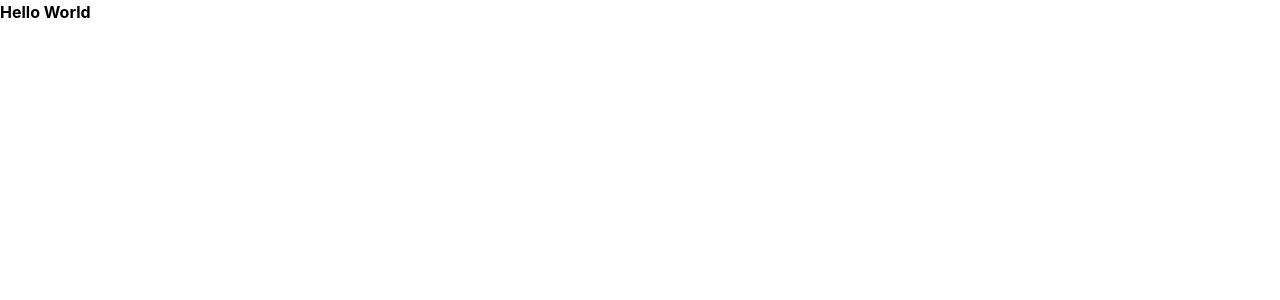
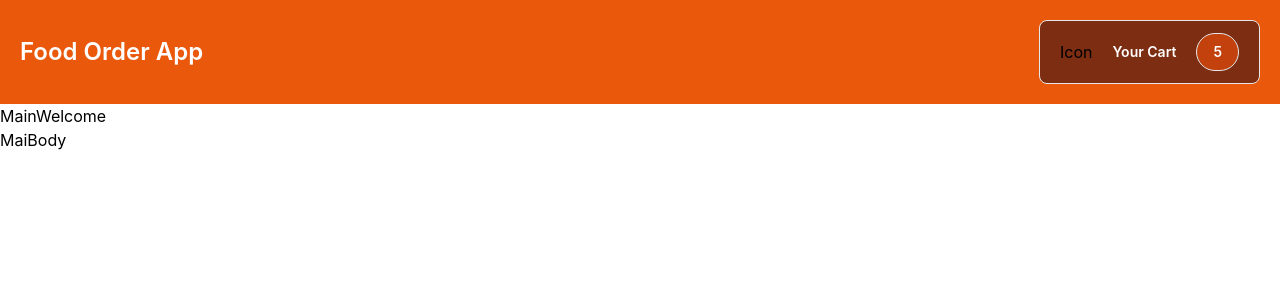
Before and after one commit to Jorge-Ortiz-Mata/04-food-order-app, a React (Create React App) app: page / in a window 1280 px wide. Shown: the top 300 px of the page. Built offline with nearby package versions, Linux system fonts and the light colour scheme.

Commit message:
Adding Header Component and dummy data.

```diff
--- a/src/App.tsx
+++ b/src/App.tsx
@@ -1,8 +1,19 @@
+import Header from "./components/Header/Header";
+import MainWelcome from "./components/Welcome/MainWelcome";
+import MainBody from "./components/Body/MainBody";
+
 function App() {
+
+  // function sayHi(): void {
+  //   console.log('Hello Fucking New World')
+  // }
+
   return (
-    <div className="font-bold">
-      Hello World
-    </div>
+    <>
+      <Header title='Hello My title' />
+      <MainWelcome />
+      <MainBody />
+    </>
   );
 }
 
--- /dev/null
+++ b/src/components/Body/MainBody.tsx
@@ -0,0 +1,8 @@
+const MainBody:React.FC = () => {
+
+  return(
+    <p>MaiBody</p>
+  )
+}
+
+export default MainBody;
--- /dev/null
+++ b/src/components/Header/CartHeader.tsx
@@ -0,0 +1,17 @@
+import React from "react";
+import CartIcon from "./CartIcon";
+import CartText from "./CartText";
+import CartNumber from "./CartNumber";
+
+const CartHeader = () => {
+
+  return(
+    <div className="flex gap-5 items-center border px-5 py-3 rounded-lg bg-orange-900">
+      <CartIcon />
+      <CartText />
+      <CartNumber />
+    </div>
+  )
+}
+
+export default CartHeader;
--- /dev/null
+++ b/src/components/Header/CartIcon.tsx
@@ -0,0 +1,8 @@
+const CartIcon = () => {
+
+  return (
+    <p>Icon</p>
+  )
+}
+
+export default CartIcon;
--- /dev/null
+++ b/src/components/Header/CartNumber.tsx
@@ -0,0 +1,8 @@
+const CartNumber = () => {
+
+  return(
+    <p className="text-sm text-white font-semibold border py-2 px-4 rounded-full bg-orange-700">5</p>
+  )
+}
+
+export default CartNumber;
--- /dev/null
+++ b/src/components/Header/CartText.tsx
@@ -0,0 +1,8 @@
+const CartText = () => {
+
+  return (
+    <p className="font-semibold text-white text-sm">Your Cart</p>
+  )
+}
+
+export default CartText;
--- /dev/null
+++ b/src/components/Header/Header.tsx
@@ -0,0 +1,18 @@
+import TitleHeader from './TitleHeader';
+import CartHeader from './CartHeader';
+
+type HeaderProps = {
+  title: string,
+};
+
+const Header = ({title}:HeaderProps) => {
+
+  return(
+    <nav className='flex bg-orange-600 justify-between p-5 items-center'>
+      <TitleHeader title='Food Order App' />
+      <CartHeader />
+    </nav>
+  )
+}
+
+export default Header;
--- /dev/null
+++ b/src/components/Header/TitleHeader.tsx
@@ -0,0 +1,12 @@
+type TitleProps = {
+  title: string
+}
+
+const TitleHeader = ({title}: TitleProps) => {
+
+  return(
+    <h2 className="font-semibold text-white text-2xl">{title}</h2>
+  )
+}
+
+export default TitleHeader;
--- /dev/null
+++ b/src/components/Welcome/MainWelcome.tsx
@@ -0,0 +1,9 @@
+// const MainWelcome = () => {
+const MainWelcome:React.FC = () => {
+
+  return(
+    <p>MainWelcome</p>
+  )
+}
+
+export default MainWelcome;
--- /dev/null
+++ b/src/data/dishes-data.js
@@ -0,0 +1,8 @@
+export const dishes = [
+  { id: 1, name: 'Pizza', price: 3.99 },
+  { id: 2, name: 'Hamburger', price: 2.29 },
+  { id: 3, name: 'Hot-Dog', price: 1.49 },
+  { id: 4, name: 'Rice', price: 2.99 },
+  { id: 5, name: 'Tacos', price: 1.19 },
+  { id: 6, name: 'Chicken', price: 2.99 }
+];
```
Also changed, not shown: src/App.css (deleted, +0 -38 lines), 1 other file (tests, documents, lock files or other folders).
